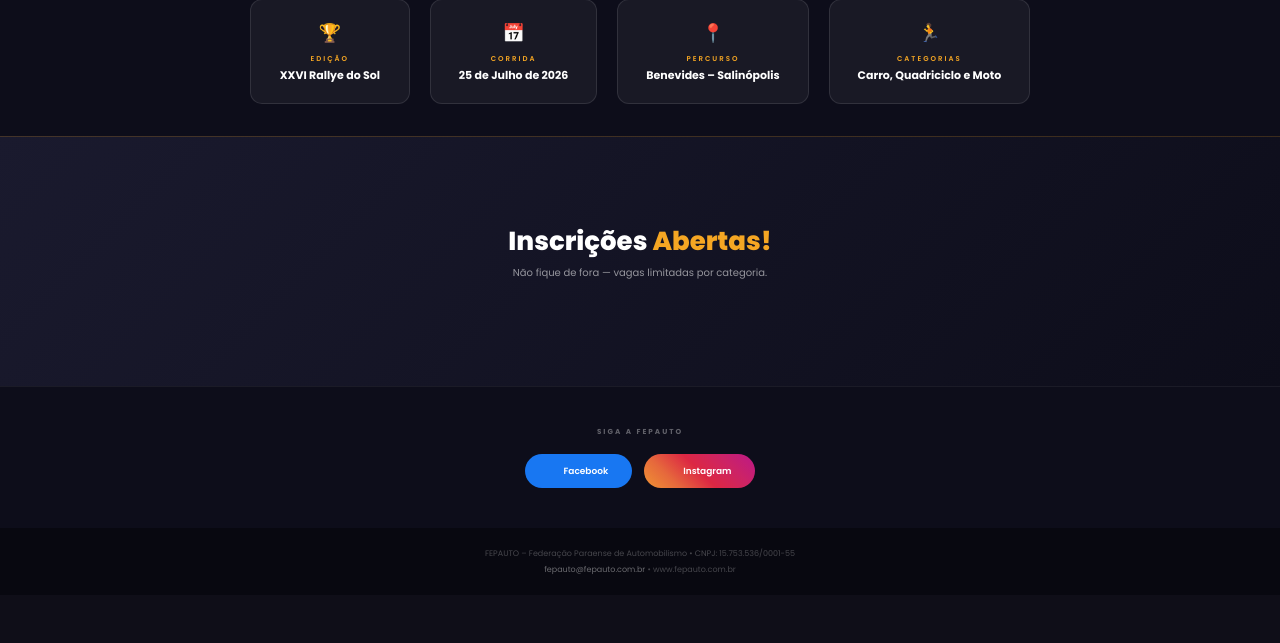
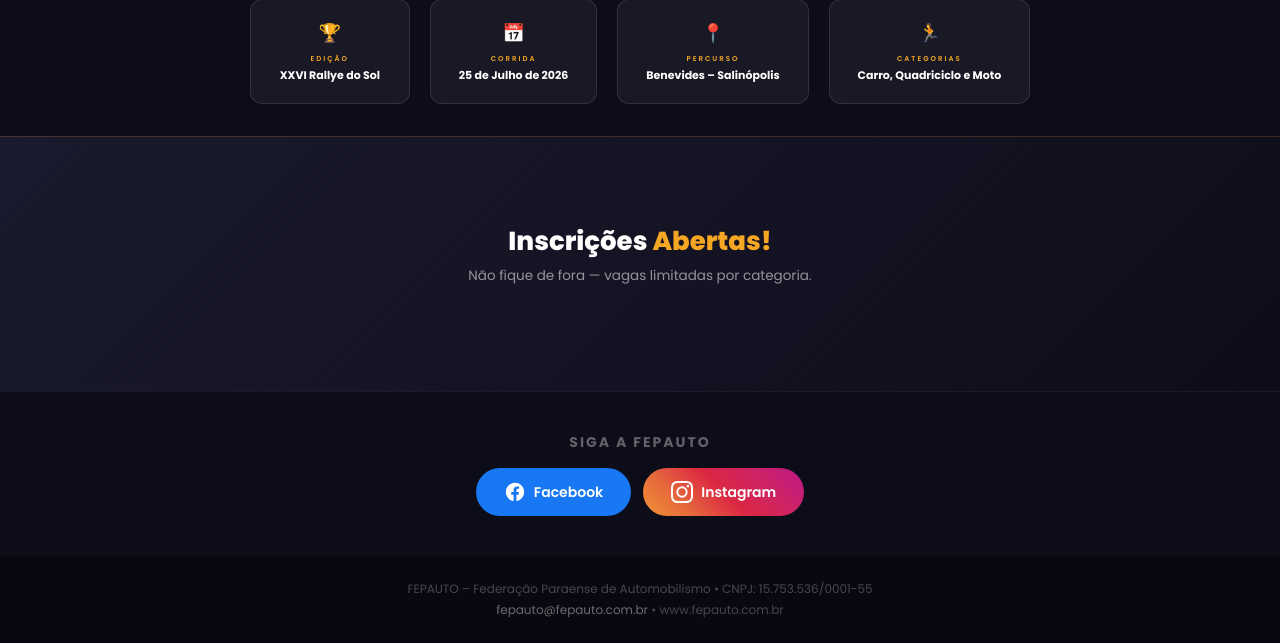
Before and after one commit to leonidasamorim/fepauto.com.br, a PHP site: page /divulgacao.php in a window 1280 px wide. Shown: the part 841-1484 px from the top of the page. Before the commit the page ends 1415 px from the top, so only its background shows below. Run offline with PHP 8.4, Linux system fonts and the light colour scheme; some web fonts are replaced.

Commit message:
update styles for call-to-action and social media sections

```diff
--- a/divulgacao.php
+++ b/divulgacao.php
@@ -279,7 +279,7 @@
 
         .cta-sub {
             color: rgba(255,255,255,0.55);
-            font-size: 1rem;
+            font-size: 1.35rem;
             margin-bottom: 36px;
         }
 
@@ -292,7 +292,7 @@
         }
 
         .social-label {
-            font-size: 0.72rem;
+            font-size: 1.4rem;
             font-weight: 700;
             letter-spacing: 2px;
             text-transform: uppercase;
@@ -311,10 +311,10 @@
             display: inline-flex;
             align-items: center;
             gap: 8px;
-            padding: 11px 24px;
+            padding: 13px 28px;
             border-radius: 40px;
             font-weight: 600;
-            font-size: 0.9rem;
+            font-size: 1.4rem;
             text-decoration: none;
             transition: opacity 0.15s, transform 0.15s;
         }
@@ -327,9 +327,9 @@
         footer {
             background: #080810;
             text-align: center;
-            padding: 20px;
+            padding: 24px 20px;
             color: rgba(255,255,255,0.25);
-            font-size: 0.8rem;
+            font-size: 1.2rem;
         }
 
         footer a { color: rgba(255,255,255,0.4); text-decoration: none; }
@@ -400,10 +400,12 @@
     <p class="social-label">Siga a FEPAUTO</p>
     <div class="social-btns">
         <a href="https://web.facebook.com/fepamfepauto/?locale=pt_BR" class="btn-social btn-fb" target="_blank" rel="noopener">
-            <i class="ion ion-social-facebook"></i> Facebook
+            <svg xmlns="http://www.w3.org/2000/svg" width="22" height="22" viewBox="0 0 24 24" fill="currentColor"><path d="M22 12c0-5.522-4.477-10-10-10S2 6.478 2 12c0 4.991 3.657 9.128 8.438 9.878v-6.987H7.898V12h2.54V9.797c0-2.506 1.492-3.89 3.777-3.89 1.094 0 2.238.195 2.238.195v2.46h-1.26c-1.243 0-1.63.771-1.63 1.562V12h2.773l-.443 2.891h-2.33v6.987C18.343 21.128 22 16.991 22 12z"/></svg>
+            Facebook
         </a>
         <a href="https://www.instagram.com/fepautofepam/" class="btn-social btn-ig" target="_blank" rel="noopener">
-            <i class="ion ion-social-instagram"></i> Instagram
+            <svg xmlns="http://www.w3.org/2000/svg" width="22" height="22" viewBox="0 0 24 24" fill="currentColor"><path d="M12 2.163c3.204 0 3.584.012 4.85.07 1.366.062 2.633.326 3.608 1.301.975.975 1.24 2.242 1.301 3.608.058 1.266.07 1.646.07 4.85s-.012 3.584-.07 4.85c-.062 1.366-.326 2.633-1.301 3.608-.975.975-2.242 1.24-3.608 1.301-1.266.058-1.646.07-4.85.07s-3.584-.012-4.85-.07c-1.366-.062-2.633-.326-3.608-1.301-.975-.975-1.24-2.242-1.301-3.608C2.175 15.584 2.163 15.204 2.163 12s.012-3.584.07-4.85c.062-1.366.326-2.633 1.301-3.608C4.509 2.489 5.776 2.225 7.142 2.163 8.408 2.105 8.788 2.163 12 2.163zm0-2.163C8.741 0 8.332.014 7.052.072 5.197.157 3.355.673 2.014 2.014.673 3.355.157 5.197.072 7.052.014 8.332 0 8.741 0 12c0 3.259.014 3.668.072 4.948.085 1.855.601 3.697 1.942 5.038 1.341 1.341 3.183 1.857 5.038 1.942C8.332 23.986 8.741 24 12 24s3.668-.014 4.948-.072c1.855-.085 3.697-.601 5.038-1.942 1.341-1.341 1.857-3.183 1.942-5.038.058-1.28.072-1.689.072-4.948s-.014-3.668-.072-4.948c-.085-1.855-.601-3.697-1.942-5.038C20.645.673 18.803.157 16.948.072 15.668.014 15.259 0 12 0zm0 5.838a6.162 6.162 0 1 0 0 12.324 6.162 6.162 0 0 0 0-12.324zm0 10.162a4 4 0 1 1 0-8 4 4 0 0 1 0 8zm6.406-11.845a1.44 1.44 0 1 0 0 2.881 1.44 1.44 0 0 0 0-2.881z"/></svg>
+            Instagram
         </a>
     </div>
 </section>
```
